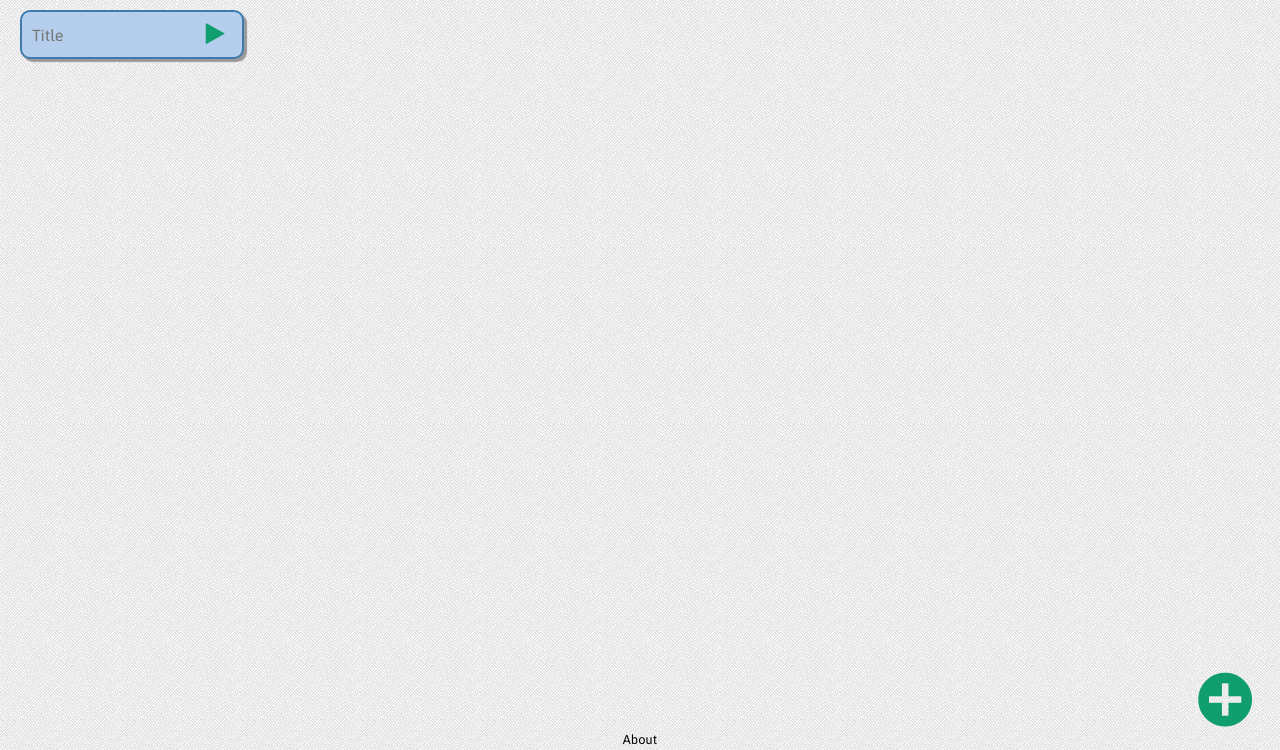
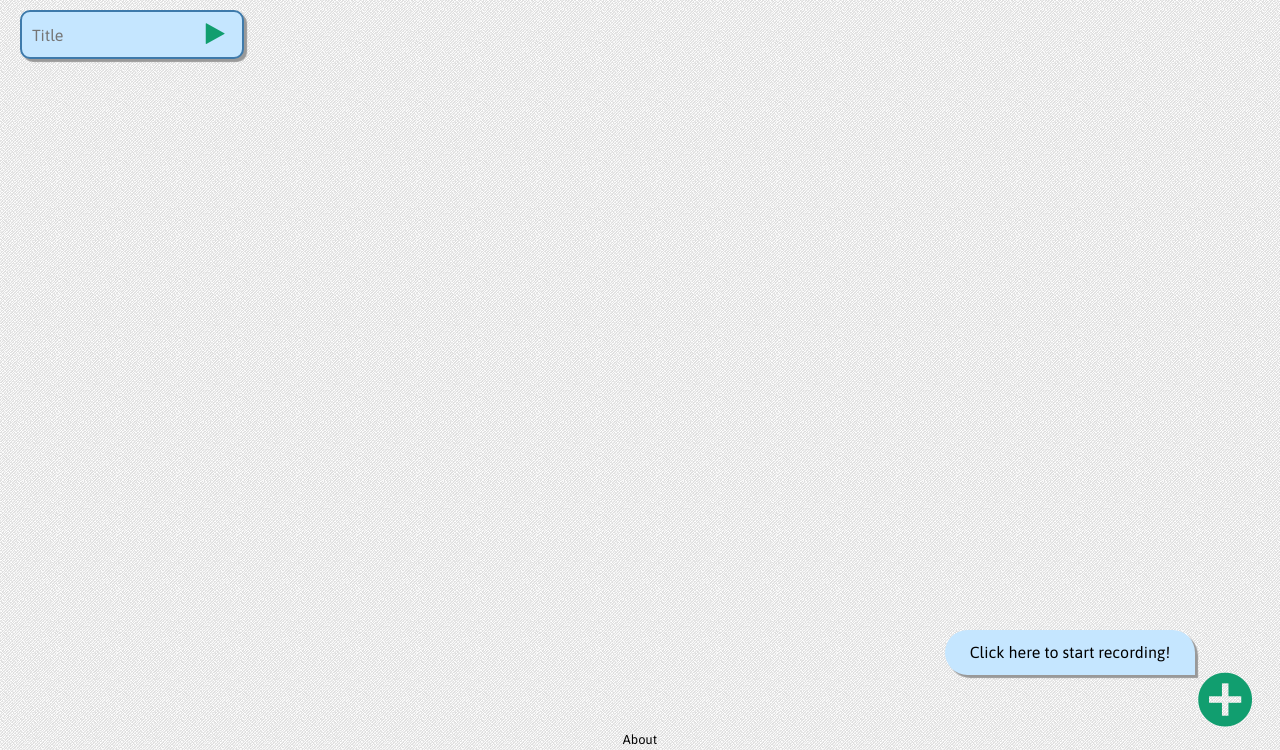
Before and after one commit to danrschlosser/jams, a Flask app: page / in a window 1280 px wide. Shown: the part 50-800 px from the top of the page. Run offline with Flask 2, Linux system fonts and the light colour scheme; some libraries are stand-ins or nearby versions.

Commit message:
added greeting

```diff
--- a/static/css/style.css
+++ b/static/css/style.css
@@ -109,8 +109,23 @@ padding: 30px 40px;
 	font-size: 1.2em;
 }
 
+.greeting {
+	background-color: #c5e6ff;
+	border: 0;
+	border-radius: 30px 30px 0px;
+	margin: 10px 20px;
+	padding: 10px 10px;
+	width: 230px;
+	height: 25px;
+	position: absolute;
+	right: 65px;
+	bottom: 65px;
+	text-align: center;
+	box-shadow: 3px 3px 1px #999;
+}
+
 .node {
-	background-color: #b5ceed;
+	background-color: #c5e6ff;
 	border: 2px solid #3e7aab;
 	border-radius: 10px;
 	margin: 10px 20px;
--- a/templates/index.html
+++ b/templates/index.html
@@ -7,6 +7,11 @@
                 <a href="#"><div class="play-node icon-play"></div></a>
             </div>
         </div>
+        <div class="greeting">
+        	<p>
+        		Click here to start recording!
+        	</p>
+        </div>
         <a href="#"><div class="new-node icon-plus-circled"></div></a>
     </div>
 
```
